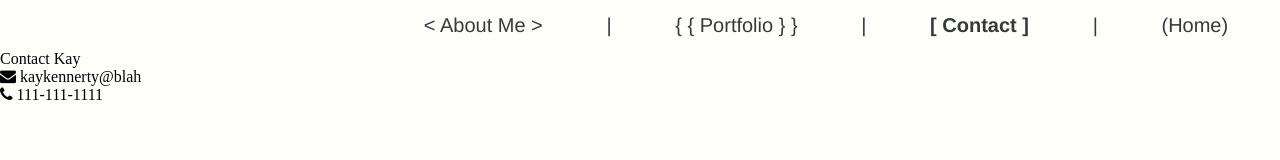
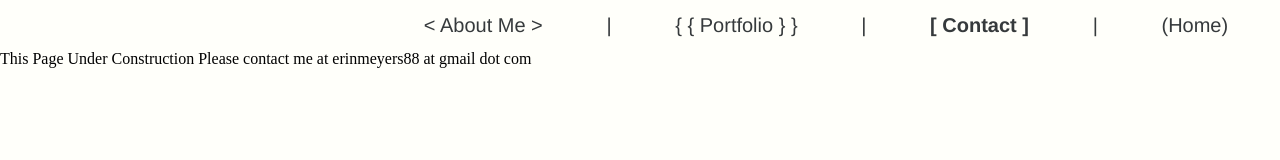
Before and after one commit to erinmeyers88/portfolio, a plain HTML site: page index.html at #!/contact in a window 1280 px wide. Drawn offline with nearby package versions, Linux system fonts and the light colour scheme; some packages are replaced by stand-ins of ours.

Commit message:
removed blank sections, added construction note

```diff
--- a/features/contact/contact.html
+++ b/features/contact/contact.html
@@ -1,13 +1,7 @@
 <menu></menu>
 <div class="contactPage">
-			<div class="contactBox">
-				<div>Contact Kay</div>
-				<div class="contactMainPage">
-					<div>
-						<i class="fa fa-envelope"></i> kaykennerty@blah
-					</div>
-					<div> <i class="fa fa-phone"></i> 111-111-1111
-					</div>
-				</div>
-			</div>
+This Page Under Construction
+
+Please contact me at erinmeyers88 at gmail dot com
+
 </div>
```
Also changed, not shown: features/home/home.html (+3 -4 lines).
